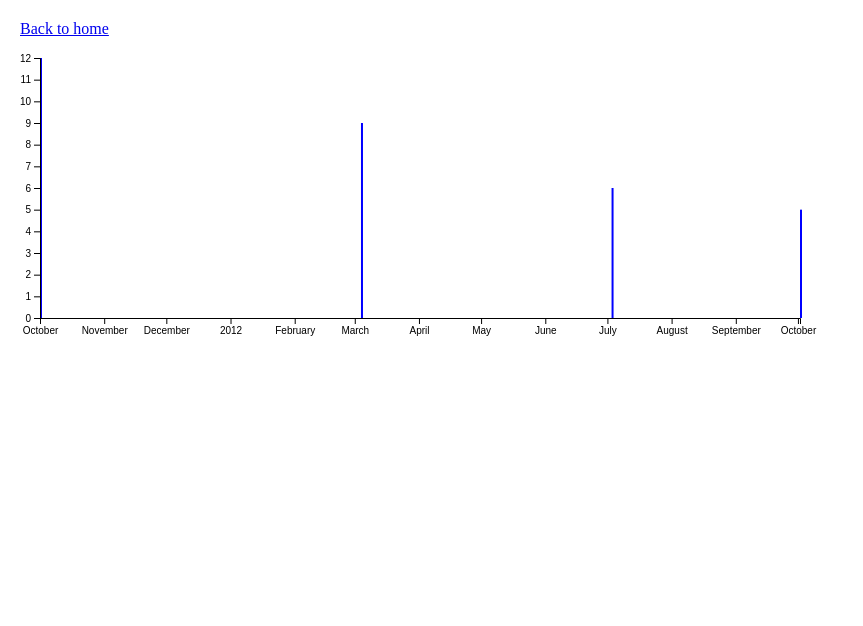
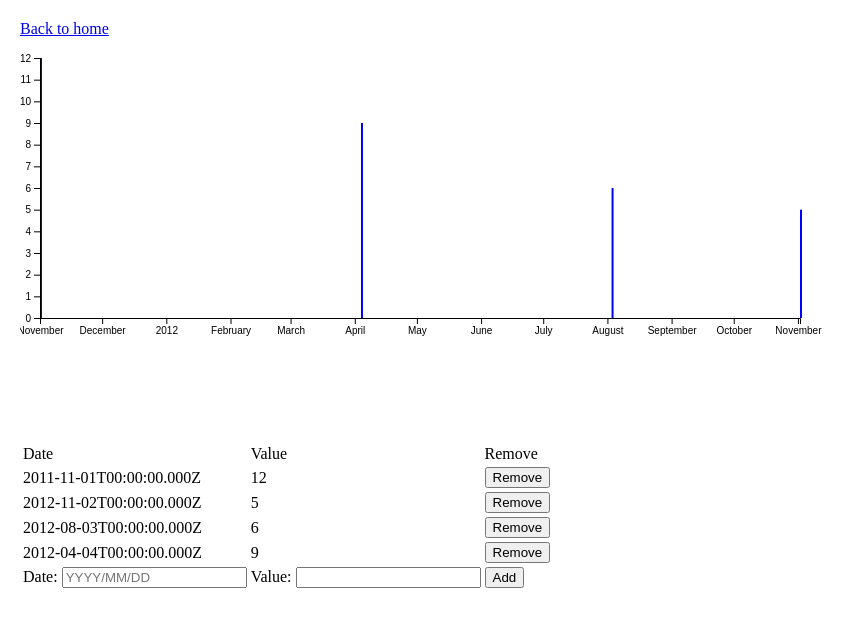
Before and after one commit to mikaelgramont/react-d3, a Next.js app: page /module1 in a window 1280 px wide. Shown: the top 626 px of the page, without its empty margins (0-863 px from the left). Built offline with nearby package versions, Linux system fonts and the light colour scheme.

Commit message:
Trying to make data more dynamic

```diff
--- /dev/null
+++ b/components/Table.jsx
@@ -0,0 +1,27 @@
+const Table = ({ data, dateInput, valueInput, onAdd }) => {
+  return (
+    <table>
+      <thead>
+      <td>Date</td>
+      <td>Value</td>
+      <td>Remove</td>
+      </thead>
+      <tbody>
+      {data.map(({date, value}, index) => (
+        <tr key={index}>
+          <td>{date.toISOString()}</td>
+          <td>{value}</td>
+          <td><button>Remove</button></td>
+        </tr>
+      ))}
+      <tr>
+        <td><label>Date: <input ref={dateInput} id="dateInput" placeholder="YYYY/MM/DD"/></label></td>
+        <td><label>Value: <input ref={valueInput} id="valueInput" type="number"/></label></td>
+        <td><button id="add" onClick={onAdd}>Add</button></td>
+      </tr>
+      </tbody>
+    </table>
+  );
+};
+
+export default Table;
--- a/pages/module1.jsx
+++ b/pages/module1.jsx
@@ -3,32 +3,21 @@ import { useRef, useEffect, useState } from 'react';
 import * as d3 from 'd3';
 import Link from 'next/link'
 
-const parse = d3.timeParse("%Y%m%d");
-const initialBooks = [
+import Table from '../components/Table';
+
+const initialData = [
   {
-    date: parse("20111001"),
-    name: "Harry Potter and the Philosophers Stone",
-    author: "J. K. Rowling",
-    genre: "fantasy",
-    price: 12,
+    date: new Date(2011, 10 ,1),
+    value: 12,
   }, {
-    date: parse("20121002"),
-    name: "The Pedagogy of Freedom",
-    author: "Bell hooks",
-    genre: "non-fiction",
-    price: 5,
+    date: new Date(2012, 10 ,2),
+    value: 5,
   }, {
-    date: parse("20120703"),
-    name: "Harry Potter and the Chamber of Secrets",
-    author: "J. K. Rowling",
-    genre: "fantasy",
-    price: 6,
+    date: new Date(2012, 7 ,3),
+    value: 6,
   }, {
-    date: parse("20120304"),
-    name: "Gilgamesh",
-    author: "Derrek Hines",
-    genre: "poetry",
-    price: 9,
+    date: new Date(2012, 3 ,4),
+    value: 9,
   },
 ];
 
@@ -39,15 +28,16 @@ const margin = {top: 20, bottom: 20, left: 20, right: 20};
 export default function Module1() {
   const h = 400;
   const vis = useRef();
-  const [ books, setBooks ] = useState(initialBooks);
+  const dateInput = useRef();
+  const valueInput = useRef();
+
+  const [ data, setData ] = useState(initialData);
   useEffect(() => {
-    const data = books;
-
     const svg = d3.select(vis.current);
 
     // scales
     const xExtent = d3.extent(data, d => d.date);
-    const yExtent = [0, d3.max(data, d => d.price)];
+    const yExtent = [0, d3.max(data, d => d.value)];
 
     const xScale = d3.scaleTime()
       .domain(xExtent)
@@ -69,8 +59,8 @@ export default function Module1() {
       .append('rect')
       .attr('x', (d) => xScale(d.date) )
       .attr('width', barWidth)
-      .attr('y', d => yScale(d.price))
-      .attr('height', d => heightScale(d.price))
+      .attr('y', d => yScale(d.value))
+      .attr('height', d => heightScale(d.value))
       .attr('fill', 'blue');
 
     // add the axes
@@ -80,7 +70,20 @@ export default function Module1() {
     const yAxis = d3.axisLeft().scale(yScale);
     svg.append('g').call(yAxis).attr('transform', `translate(${margin.left}, 0)`);
 
-  }, [books]);
+  }, [data]);
+
+  const onAdd = () => {
+    const newData = data.slice();
+    const dateValues = dateInput.current.value.split('/');
+    newData.push({
+      date: new Date(dateValues[0], dateValues[1], dateValues[2]),
+      value: valueInput.current.value,
+    })
+    setData(newData);
+
+    dateInput.current.value = '';
+    valueInput.current.value = '';
+  };
 
   return (
     <div className="container">
@@ -95,6 +98,7 @@ export default function Module1() {
           <a>Back to home</a>
         </Link>
         <svg ref={vis}></svg>
+        <Table data={data} dateInput={dateInput} valueInput={valueInput} onAdd={onAdd} />
       </main>
 
       <style jsx global>{`
```
Also changed, not shown: pages/module2.jsx (+20 -7 lines).
